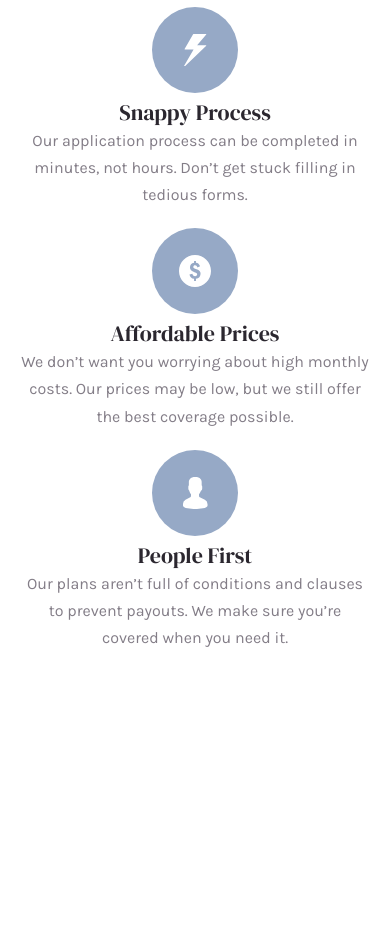
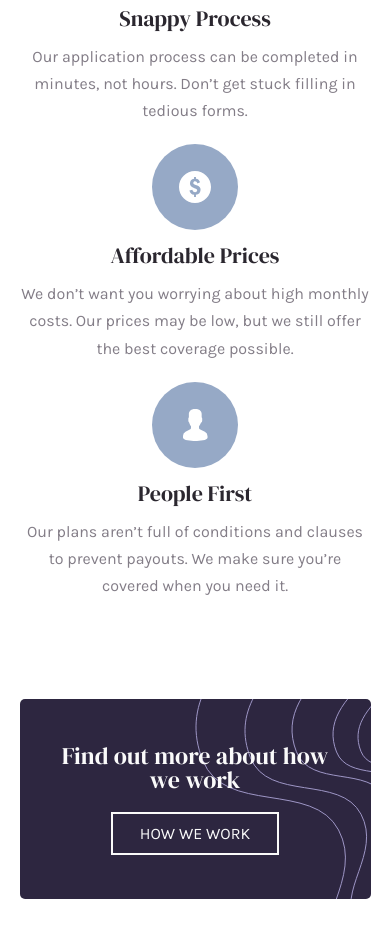
Before and after one commit to dboatengg/insure-landing-page, a plain HTML site: page index.html in a window 390 px wide. Shown: the part 1411-2348 px from the top of the page. Drawn offline with Linux system fonts and the light colour scheme.

Commit message:
Build call-to-action component

```diff
--- a/css/style.css
+++ b/css/style.css
@@ -233,7 +233,7 @@ hr {
 /************offer*****************/
 .offer {
   max-width: 1200px;
-  margin: 300px auto;
+  margin: 200px auto 100px auto;
   width: 90%;
 }
 .offer__content {
@@ -253,6 +253,10 @@ hr {
   max-width: 500px;
   min-width: 250px;
   width: 30%;
+  display: flex;
+  flex-direction: column;
+  gap: 1rem;
+  align-items: flex-start;
 }
 .offer__row .column .title {
   font-size: 3rem;
@@ -276,12 +280,63 @@ hr {
   .offer__row .column {
     width: 100%;
     min-width: 100%;
+    align-items: center;
   }
   .offer__title {
     font-size: 3.5rem;
+    text-align: center;
   }
   .offer__row .column .title {
     font-size: 2.2rem;
     color: var(--VeryDarkViolet);
   }
 }
+
+/**********call-to-action***********/
+.call-to-action {
+  background-color: var(--DarkViolet);
+  max-width: 1200px;
+  margin: auto;
+  position: relative;
+  max-height: 200px;
+  width: 90%;
+  margin: auto;
+  display: grid;
+  grid-template-columns: 1fr 1fr;
+  align-items: center;
+  justify-items: flex-end;
+  padding: 60px 30px;
+  background-image: url("/images/bg-pattern-how-we-work-desktop.svg");
+  background-repeat: no-repeat;
+  background-position: top right;
+  align-content: center;
+  gap: 1rem;
+  margin-bottom: 100px;
+  border-radius: 5px;
+}
+.call-to-action h2 {
+  font-size: 5.2rem;
+  line-height: 1;
+}
+@media only screen and (max-width: 960px) {
+  .call-to-action h2 {
+    text-align: center;
+    font-size: 3.4rem;
+  }
+}
+@media only screen and (max-width: 760px) {
+  .call-to-action {
+    grid-template-columns: 1fr;
+    justify-items: center;
+    /* min-height: 250px; */
+    background-repeat: no-repeat;
+    background-position: top right;
+    background-image: url("/images/bg-pattern-how-we-work-mobile.svg");
+    gap: 2rem;
+  }
+}
+@media only screen and (max-width: 400px) {
+  .call-to-action h2 {
+    font-size: 2.4rem;
+  }
+}
--- a/index.html
+++ b/index.html
@@ -104,6 +104,10 @@
           </div>
         </div>
       </section>
+      <section class="call-to-action">
+        <h2>Find out more about how we work</h2>
+        <a href="#" class="btn btn--white btn--call-to-action">HOW WE WORK</a>
+      </section>
     </main>
     <footer></footer>
 
```
